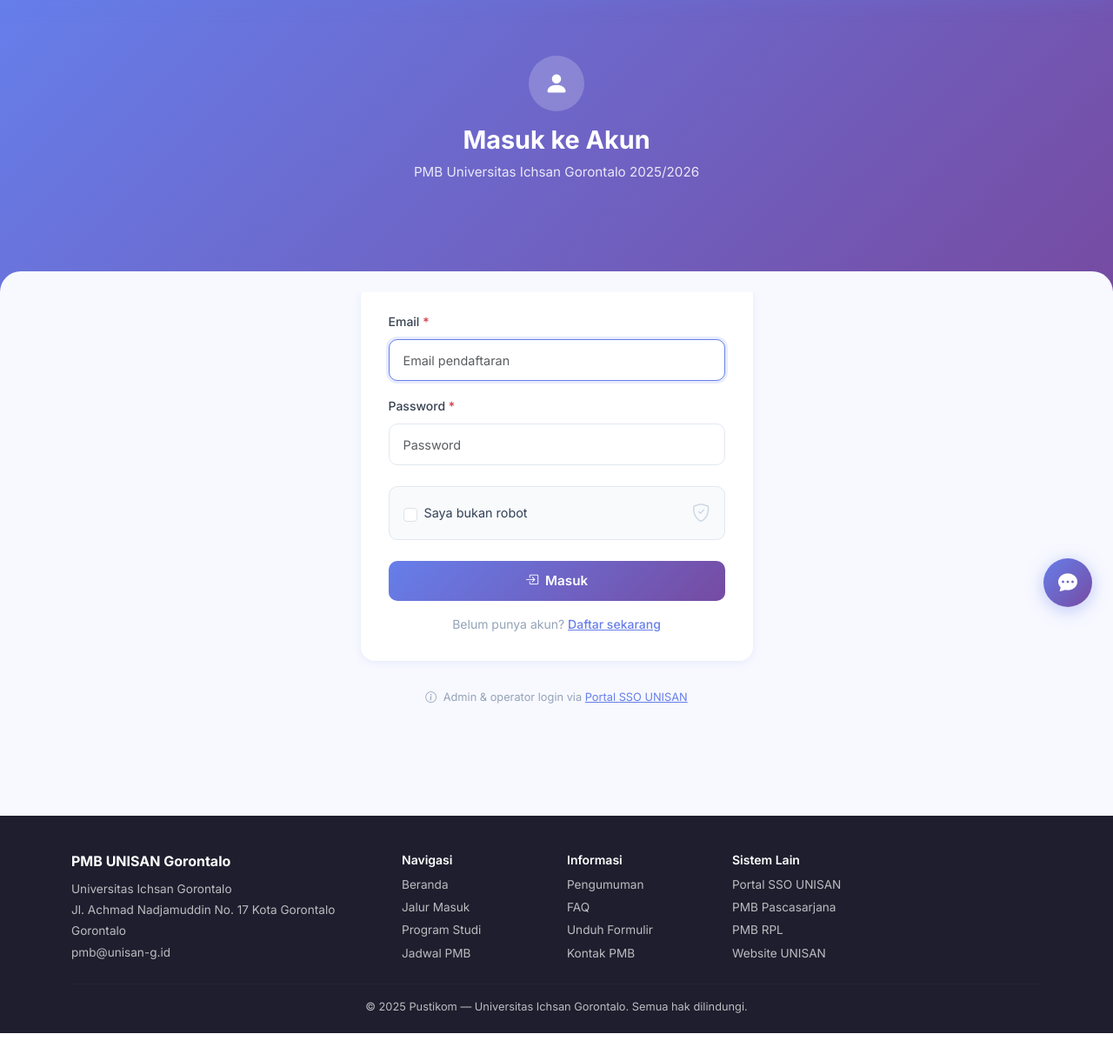
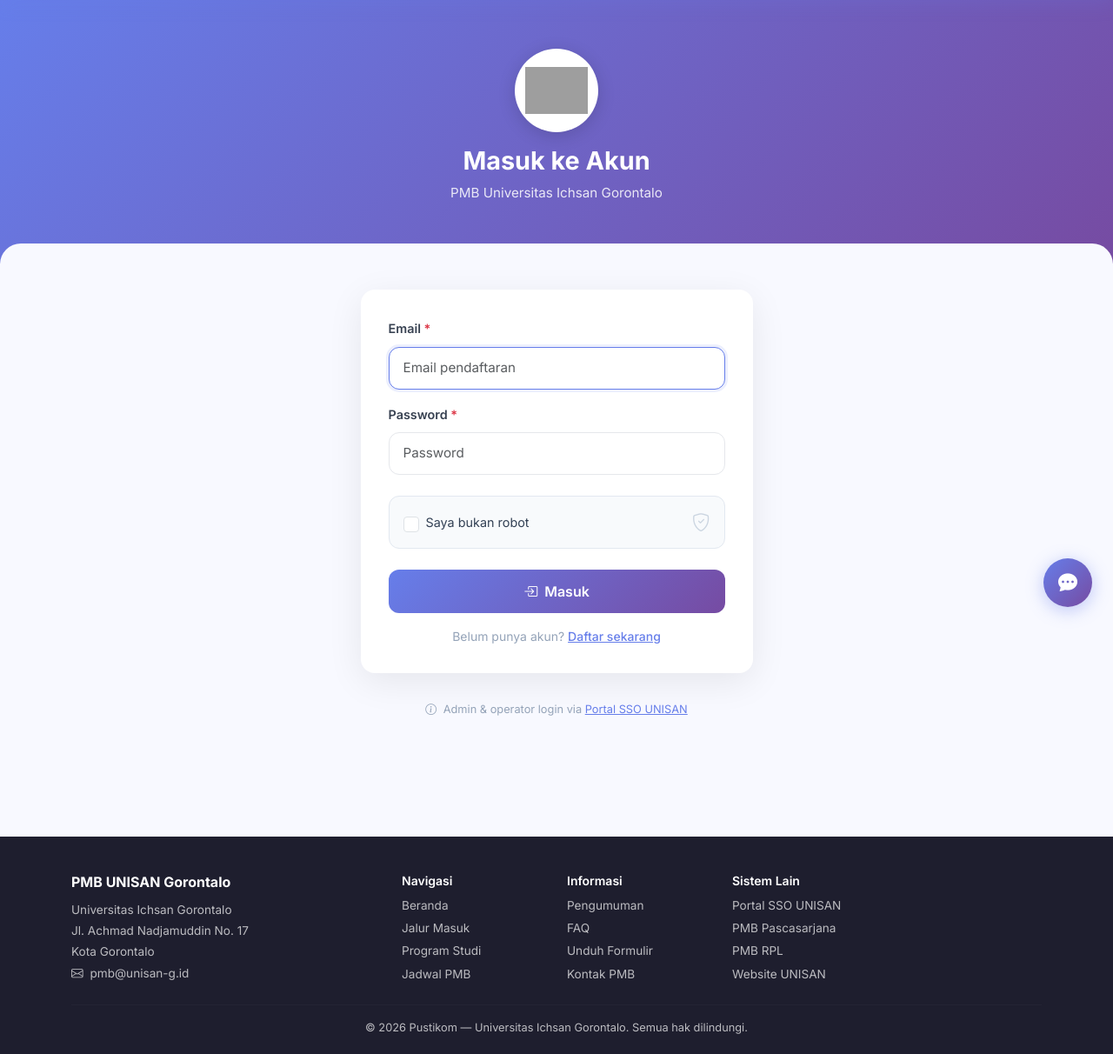
Before and after one commit to unisan-gtlo/sipmb-s1, a Django app: page /accounts/login/ in a window 1280 px wide. Shown: the part 78-1290 px from the top of the page at 87% size. Before the commit the page ends 1266 px from the top, so only its background shows below. Run offline with Django 5.2, Linux system fonts and the light colour scheme; grey boxes are pictures that could not be loaded.

Commit message:
Update Link

```diff
--- a/config/settings.py
+++ b/config/settings.py
@@ -64,6 +64,7 @@ TEMPLATES = [
                 'django.template.context_processors.request',
                 'django.contrib.auth.context_processors.auth',
                 'django.contrib.messages.context_processors.messages',
+                'master.context_processors.pengaturan_global',
             ],
         },
     },
--- /dev/null
+++ b/master/context_processors.py
@@ -0,0 +1,23 @@
+"""
+Context processors untuk inject data global ke semua template.
+"""
+from .models import PengaturanSistem
+
+
+def pengaturan_global(request):
+    """
+    Inject pengaturan sistem ke semua template.
+
+    Dipakai di footer, header, dll agar admin bisa update data
+    lewat admin panel tanpa ubah template.
+
+    Method get() pada model auto-create record dengan pk=1 kalau
+    belum ada, jadi aman dari error.
+    """
+    try:
+        pengaturan = PengaturanSistem.get()
+    except Exception:
+        pengaturan = None
+    return {
+        'pengaturan': pengaturan,
+    }
--- a/templates/accounts/login.html
+++ b/templates/accounts/login.html
@@ -5,19 +5,19 @@
 {% block content %}
 
 <div class="section-gradient">
-  <div class="container text-center" style="position:relative;z-index:1;padding:40px 0 70px">
-    <div style="width:64px;height:64px;border-radius:50%;background:rgba(255,255,255,0.2);display:flex;align-items:center;justify-content:center;margin:0 auto 16px">
-      <i class="bi bi-person-fill text-white" style="font-size:28px"></i>
+  <div class="container text-center" style="position:relative;z-index:1;padding:32px 0 30px">
+    <div style="width:96px;height:96px;border-radius:50%;background:white;display:flex;align-items:center;justify-content:center;margin:0 auto 16px;padding:12px;box-shadow:0 4px 20px rgba(0,0,0,0.15)">
+      <img src="/media/institusi/logo_unisan.png" alt="Logo UNISAN" style="width:100%;height:100%;object-fit:contain;">
     </div>
     <h1 style="font-size:1.8rem;font-weight:700;margin-bottom:8px">Masuk ke Akun</h1>
-    <p style="opacity:.85;font-size:.95rem">PMB Universitas Ichsan Gorontalo 2025/2026</p>
+    <p style="opacity:.85;font-size:.95rem;margin-bottom:0">PMB Universitas Ichsan Gorontalo</p>
   </div>
 </div>
 
-<div class="container" style="margin-top:-10px;padding-bottom:50px">
+<div class="container" style="margin-top:30px;padding-bottom:60px;position:relative;z-index:2">
   <div class="row justify-content-center">
     <div class="col-lg-5 col-md-7">
-      <div class="card-modern p-4">
+      <div class="card-modern login-card">
 
         <form method="post" novalidate id="loginForm">
           {% csrf_token %}
@@ -38,10 +38,10 @@
               {{ form.password }}
               <button type="button" id="togglePasswordBtn"
                       aria-label="Tampilkan password"
-                      style="position:absolute;right:10px;top:50%;transform:translateY(-50%);
+                      style="position:absolute;right:12px;top:50%;transform:translateY(-50%);
                              background:transparent;border:none;padding:6px;cursor:pointer;
                              opacity:0;pointer-events:none;transition:opacity .15s ease;
-                             color:#64748b">
+                             color:#64748b;z-index:3">
                 <i class="bi bi-eye" id="togglePasswordIcon" style="font-size:1.1rem"></i>
               </button>
             </div>
@@ -52,10 +52,7 @@
 
           <!-- CAPTCHA: Saya bukan robot -->
           <div class="mb-4">
-            <div class="captcha-box" id="captchaBox"
-                 style="border:1.5px solid #e2e8f0;border-radius:10px;padding:14px 16px;
-                        background:#f8fafc;transition:all .2s ease;cursor:pointer"
-                 onclick="document.getElementById('id_captcha_confirm').click()">
+            <div class="captcha-box" id="captchaBox" onclick="document.getElementById('id_captcha_confirm').click()">
               <div class="form-check d-flex align-items-center gap-2 mb-0">
                 {{ form.captcha_confirm }}
                 <label class="form-check-label mb-0" for="id_captcha_confirm"
@@ -73,7 +70,7 @@
 
           <!-- Tombol Masuk -->
           <div class="d-grid mb-3">
-            <button type="submit" class="btn-gradient btn">
+            <button type="submit" class="btn-gradient btn btn-login-submit">
               <i class="bi bi-box-arrow-in-right me-2"></i>Masuk
             </button>
           </div>
@@ -98,26 +95,65 @@
   </div>
 </div>
 
-{# Fix posisi teks di input (email & password) + hover captcha #}
 <style>
-  /* Cukup tambah ruang untuk icon mata — padding dasar dari base_publik.html */
-  #loginForm input[type="password"] {
-    padding-right: 44px;
+  /* =========================================================
+     LOGIN PAGE — Polish UI
+     ========================================================= */
+
+  /* Card login - rounded + shadow + spacing */
+  .login-card {
+    padding: 2rem !important;
+    border-radius: 16px !important;
+    box-shadow: 0 10px 40px rgba(0, 0, 0, 0.08) !important;
+    border: none !important;
+    background: white;
   }
-  /* Card login - padding biar tidak mepet */
-  .card-modern {
-    padding: 2rem !important;
-  }
-  /* Beri nafas lebih ke input login */
+
+  /* Input fields: email, password, text — rounded konsisten */
+  #loginForm input[type="email"],
+  #loginForm input[type="password"],
+  #loginForm input[type="text"],
   #loginForm .form-control {
+    border-radius: 12px !important;
     padding: 12px 16px !important;
     min-height: 48px;
+    border: 1.5px solid #e5e7eb !important;
+    transition: all 0.2s ease !important;
+    font-size: 0.95rem !important;
   }
-  /* Tambah jarak label ke input (kasih "nafas") */
+
+  /* Input focus state */
+  #loginForm input[type="email"]:focus,
+  #loginForm input[type="password"]:focus,
+  #loginForm input[type="text"]:focus,
+  #loginForm .form-control:focus {
+    border-color: #667eea !important;
+    box-shadow: 0 0 0 3px rgba(102, 126, 234, 0.12) !important;
+    outline: none !important;
+  }
+
+  /* Password field: tambah padding-right untuk icon mata */
+  #loginForm input[type="password"] {
+    padding-right: 44px !important;
+  }
+
+  /* Label form */
   #loginForm .form-label {
     margin-bottom: 10px !important;
+    font-weight: 600 !important;
+    color: #374151 !important;
+    font-size: 0.9rem !important;
   }
-  /* Captcha box */
+
+  /* Captcha box — rounded konsisten */
+  #captchaBox {
+    border: 1.5px solid #e2e8f0;
+    border-radius: 12px;
+    padding: 14px 16px;
+    background: #f8fafc;
+    transition: all 0.2s ease;
+    cursor: pointer;
+  }
   #captchaBox:hover {
     border-color: #a5b4fc;
     background: #f5f3ff;
@@ -125,6 +161,31 @@
   #captchaBox.captcha-checked {
     border-color: #10b981;
     background: #ecfdf5;
+  }
+
+  /* Captcha checkbox size */
+  #captchaBox input[type="checkbox"] {
+    width: 18px;
+    height: 18px;
+    cursor: pointer;
+  }
+
+  /* Tombol Masuk — padding + rounded */
+  .btn-login-submit {
+    padding: 13px 24px !important;
+    font-size: 1rem !important;
+    font-weight: 600 !important;
+    border-radius: 12px !important;
+  }
+
+  /* Responsive — di HP hero lebih compact */
+  @media (max-width: 768px) {
+    .section-gradient .container {
+      padding: 24px 0 24px !important;
+    }
+    .login-card {
+      padding: 1.5rem !important;
+    }
   }
 </style>
 
@@ -143,14 +204,13 @@
       } else {
         toggleBtn.style.opacity = '0';
         toggleBtn.style.pointerEvents = 'none';
-        // Reset ke mode tersembunyi kalau input dikosongkan
         pwdInput.type = 'password';
         toggleIcn.classList.remove('bi-eye-slash');
         toggleIcn.classList.add('bi-eye');
       }
     }
     pwdInput.addEventListener('input', syncIconVisibility);
-    syncIconVisibility(); // cek state awal (kalau browser auto-fill)
+    syncIconVisibility();
 
     toggleBtn.addEventListener('click', function() {
       const isHidden = pwdInput.type === 'password';
@@ -182,7 +242,7 @@
       }
     }
     cbCaptcha.addEventListener('change', syncCaptchaState);
-    syncCaptchaState(); // cek state awal
+    syncCaptchaState();
   }
 })();
 </script>
--- a/templates/base_publik.html
+++ b/templates/base_publik.html
@@ -2,6 +2,9 @@
 <html lang="id">
 <head>
   <meta charset="UTF-8">
+  <link rel="icon" type="image/png" href="/media/institusi/logo_unisan.png">
+  <link rel="shortcut icon" type="image/png" href="/media/institusi/logo_unisan.png">
+  <link rel="apple-touch-icon" href="/media/institusi/logo_unisan.png">
   <meta name="viewport" content="width=device-width, initial-scale=1.0">
   <title>{% block title %}PMB UNISAN Gorontalo{% endblock %}</title>
 
@@ -321,47 +324,91 @@
 <footer class="footer-pmb">
   <div class="container">
     <div class="row g-4">
+
+      <!-- Kolom 1: Info Kampus (DINAMIS dari PengaturanSistem) -->
       <div class="col-md-4">
-          <div class="fw-700 text-white mb-2" style="font-size:1rem;font-weight:700">PMB UNISAN Gorontalo</div>
+        <div class="fw-700 text-white mb-2" style="font-size:1rem;font-weight:700">
+          PMB UNISAN Gorontalo
+          {% if pengaturan.tahun_akademik_aktif %}
+            <span style="font-size:.8rem;font-weight:400;opacity:.75"> · {{ pengaturan.tahun_akademik_aktif }}</span>
+          {% endif %}
+        </div>
         <div style="font-size:.85rem;line-height:1.8">
           Universitas Ichsan Gorontalo<br>
-            Jl. Achmad Nadjamuddin No. 17 Kota Gorontalo<br>
-            Gorontalo<br>
-            <a href="mailto:pmb@unisan-g.id">pmb@unisan-g.id</a>
+
+          {% if pengaturan.alamat_kampus %}
+            {{ pengaturan.alamat_kampus }}<br>
+          {% else %}
+            Jl. Achmad Nadjamuddin No. 17<br>
+            Kota Gorontalo<br>
+          {% endif %}
+
+          {% if pengaturan.email_pmb %}
+            <i class="bi bi-envelope me-1"></i>
+            <a href="mailto:{{ pengaturan.email_pmb }}" style="color:inherit;text-decoration:none">
+              {{ pengaturan.email_pmb }}
+            </a><br>
+          {% else %}
+            <i class="bi bi-envelope me-1"></i>
+            <a href="mailto:pmb@unisan-g.id" style="color:inherit;text-decoration:none">pmb@unisan-g.id</a><br>
+          {% endif %}
+
+          {% if pengaturan.no_telepon_pmb %}
+            <i class="bi bi-telephone me-1"></i>{{ pengaturan.no_telepon_pmb }}<br>
+          {% endif %}
+
+          {% if pengaturan.whatsapp_pmb %}
+            <i class="bi bi-whatsapp me-1"></i>
+            <a href="https://wa.me/{{ pengaturan.whatsapp_pmb|cut:' '|cut:'+'|cut:'-' }}"
+               target="_blank" rel="noopener"
+               style="color:inherit;text-decoration:none">
+              {{ pengaturan.whatsapp_pmb }}
+            </a>
+          {% endif %}
         </div>
       </div>
+
+      <!-- Kolom 2: Navigasi -->
       <div class="col-md-2">
         <div class="text-white fw-600 mb-2" style="font-size:.875rem;font-weight:600">Navigasi</div>
         <div style="font-size:.85rem;display:flex;flex-direction:column;gap:6px">
           <a href="/">Beranda</a>
-            <a href="#">Jalur Masuk</a>
-            <a href="#">Program Studi</a>
-            <a href="#">Jadwal PMB</a>
+          <a href="/#jalur">Jalur Masuk</a>
+          <a href="/#prodi">Program Studi</a>
+          <a href="/#jadwal">Jadwal PMB</a>
         </div>
       </div>
+
+      <!-- Kolom 3: Informasi -->
       <div class="col-md-2">
         <div class="text-white fw-600 mb-2" style="font-size:.875rem;font-weight:600">Informasi</div>
         <div style="font-size:.85rem;display:flex;flex-direction:column;gap:6px">
-            <a href="#">Pengumuman</a>
-            <a href="#">FAQ</a>
-            <a href="#">Unduh Formulir</a>
-            <a href="#">Kontak PMB</a>
+          <a href="/#pengumuman">Pengumuman</a>
+          <a href="/#faq">FAQ</a>
+          <a href="/dokumen/">Unduh Formulir</a>
+          <a href="/#kontak">Kontak PMB</a>
         </div>
       </div>
+
+      <!-- Kolom 4: Sistem Lain -->
       <div class="col-md-4">
         <div class="text-white fw-600 mb-2" style="font-size:.875rem;font-weight:600">Sistem Lain</div>
         <div style="font-size:.85rem;display:flex;flex-direction:column;gap:6px">
-            <a href="https://sso.unisan-g.id/"target="_blank">Portal SSO UNISAN</a>
+          <a href="https://sso.unisan-g.id/" target="_blank" rel="noopener">Portal SSO UNISAN</a>
           <a href="#">PMB Pascasarjana</a>
           <a href="#">PMB RPL</a>
-            <a href="https://unisan.ac.id/"target="_blank">Website UNISAN</a>
+          <a href="https://unisan.ac.id/" target="_blank" rel="noopener">Website UNISAN</a>
         </div>
       </div>
+
     </div>
+
     <hr style="border-color:rgba(255,255,255,0.1);margin:24px 0 16px">
+
     <div style="font-size:.8rem;text-align:center">
-        © 2025 Pustikom — Universitas Ichsan Gorontalo. Semua hak dilindungi.
+      © {% now "Y" %} Pustikom — Universitas Ichsan Gorontalo. Semua hak dilindungi.
     </div>
+
   </div>
 </footer>
 
```
Lines whose indentation alone changed are shown as unchanged.
